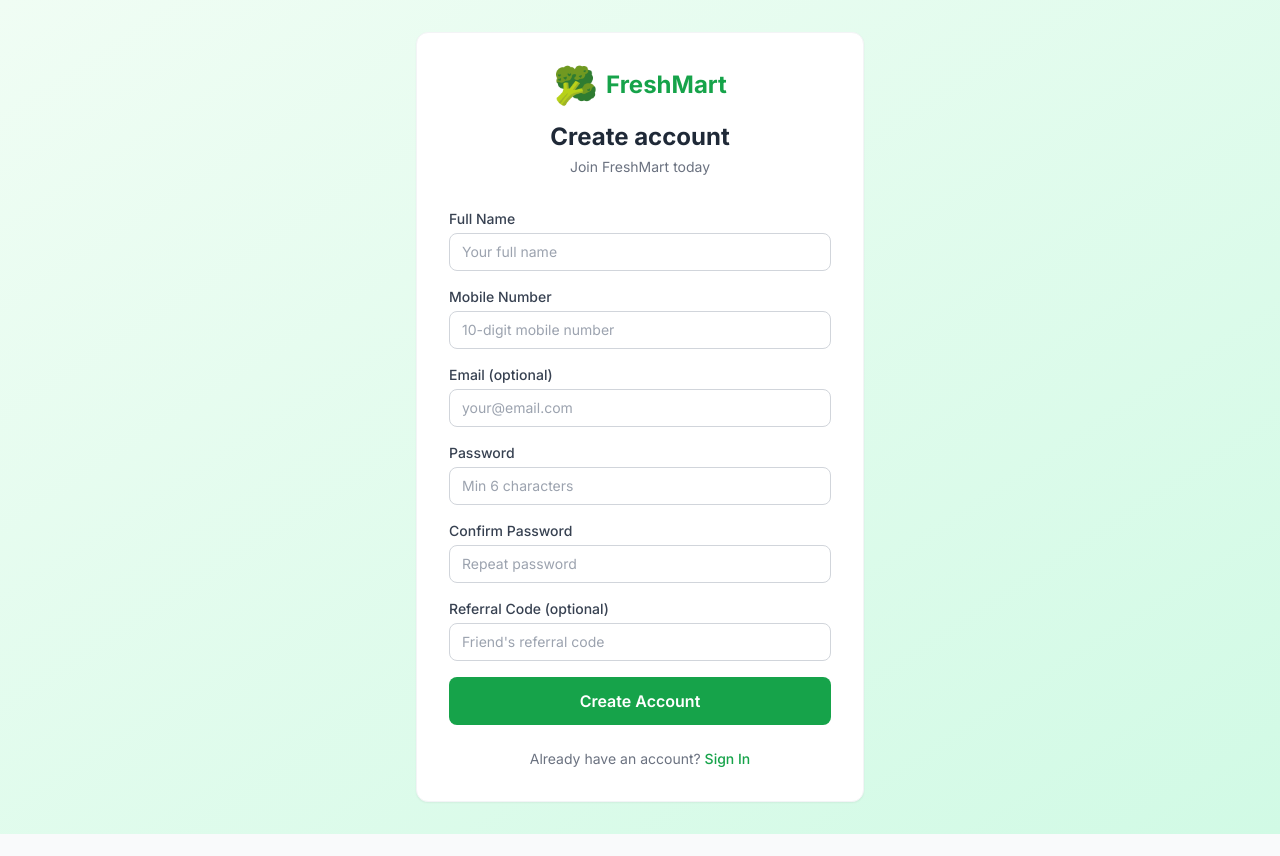
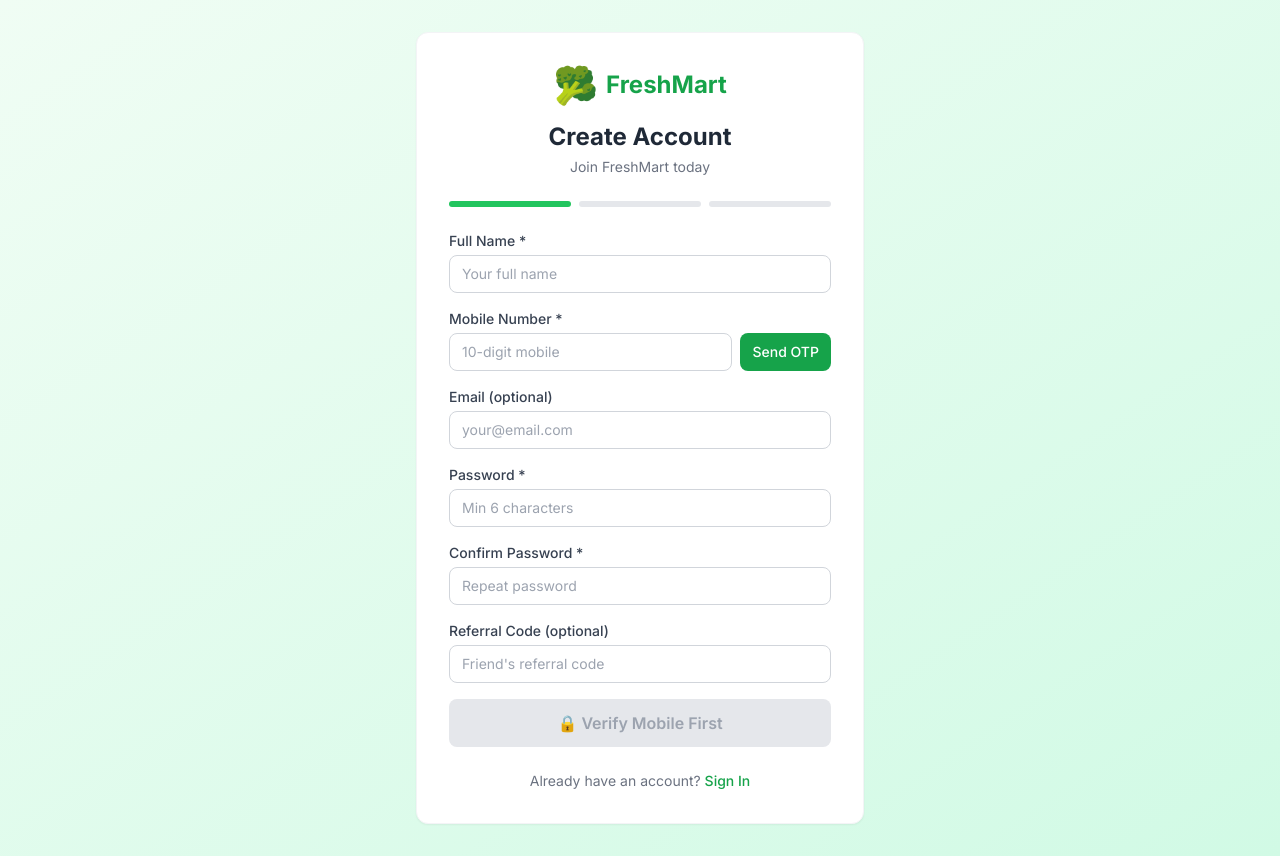
Before and after one commit to SonuSonu321/freshmart-frontend, a React (Vite) app: page /register in a window 1280 px wide. Before the commit the page ends 834 px from the top, so only its background shows below. Built offline with nearby package versions, Linux system fonts and the light colour scheme; no server answers.

Commit message:
Add OTP registration flow and return policy

```diff
--- a/src/pages/auth/Register.jsx
+++ b/src/pages/auth/Register.jsx
@@ -3,23 +3,74 @@ import { Link, useNavigate, useSearchParams } from 'react-router-dom'
 import { useDispatch, useSelector } from 'react-redux'
 import { register, clearError } from '../../store/slices/authSlice'
 import { toast } from 'react-toastify'
+import api from '../../utils/api'
+import { Phone, Shield, CheckCircle, RefreshCw } from 'lucide-react'
+
+const STEPS = { DETAILS: 1, OTP: 2 }
 
 export default function Register() {
   const dispatch = useDispatch()
   const navigate = useNavigate()
   const [searchParams] = useSearchParams()
   const { loading, error, token } = useSelector(s => s.auth)
+
+  const [step, setStep] = useState(STEPS.DETAILS)
   const [form, setForm] = useState({
     name: '', mobile: '', email: '', password: '', confirmPassword: '',
     referralCode: searchParams.get('ref') || ''
   })
+  const [otp, setOtp] = useState('')
+  const [otpSent, setOtpSent] = useState(false)
+  const [sendingOtp, setSendingOtp] = useState(false)
+  const [verifyingOtp, setVerifyingOtp] = useState(false)
+  const [otpVerified, setOtpVerified] = useState(false)
+  const [countdown, setCountdown] = useState(0)
 
   useEffect(() => { if (token) navigate('/') }, [token, navigate])
   useEffect(() => { if (error) { toast.error(error); dispatch(clearError()) } }, [error, dispatch])
 
+  // Countdown timer for resend
+  useEffect(() => {
+    if (countdown > 0) {
+      const t = setTimeout(() => setCountdown(c => c - 1), 1000)
+      return () => clearTimeout(t)
+    }
+  }, [countdown])
+
+  const handleSendOTP = async () => {
+    if (!form.mobile || form.mobile.length < 10) {
+      toast.error('Enter a valid 10-digit mobile number')
+      return
+    }
+    setSendingOtp(true)
+    try {
+      const res = await api.post('/auth/send-otp', { mobile: form.mobile })
+      toast.success(res.data.message)
+      setOtpSent(true)
+      setStep(STEPS.OTP)
+      setCountdown(60)
+    } catch (err) {
+      toast.error(err.response?.data?.message || 'Failed to send OTP')
+    } finally { setSendingOtp(false) }
+  }
+
+  const handleVerifyOTP = async () => {
+    if (otp.length !== 6) { toast.error('Enter 6-digit OTP'); return }
+    setVerifyingOtp(true)
+    try {
+      await api.post('/auth/verify-otp', { mobile: form.mobile, otp })
+      setOtpVerified(true)
+      toast.success('Mobile verified successfully!')
+    } catch (err) {
+      toast.error(err.response?.data?.message || 'Invalid OTP')
+    } finally { setVerifyingOtp(false) }
+  }
+
   const handleSubmit = (e) => {
     e.preventDefault()
+    if (!otpVerified) { toast.error('Please verify your mobile number first'); return }
     if (form.password !== form.confirmPassword) { toast.error('Passwords do not match'); return }
+    if (form.password.length < 6) { toast.error('Password must be at least 6 characters'); return }
     const { confirmPassword, ...data } = form
     dispatch(register(data))
   }
@@ -28,38 +79,87 @@ export default function Register() {
     <div className="min-h-screen flex items-center justify-center bg-gradient-to-br from-green-50 to-emerald-100 dark:from-gray-900 dark:to-gray-800 px-4 py-8">
       <div className="w-full max-w-md">
         <div className="card p-8">
-          <div className="text-center mb-8">
+          <div className="text-center mb-6">
             <Link to="/" className="inline-flex items-center gap-2 mb-4">
               <span className="text-4xl">🥦</span>
               <span className="font-bold text-green-600 text-2xl">FreshMart</span>
             </Link>
-            <h1 className="text-2xl font-bold text-gray-800 dark:text-white">Create account</h1>
+            <h1 className="text-2xl font-bold text-gray-800 dark:text-white">Create Account</h1>
             <p className="text-gray-500 dark:text-gray-400 text-sm mt-1">Join FreshMart today</p>
           </div>
 
+          {/* Step indicator */}
+          <div className="flex items-center gap-2 mb-6">
+            <div className={`flex-1 h-1.5 rounded-full ${step >= STEPS.DETAILS ? 'bg-green-500' : 'bg-gray-200'}`} />
+            <div className={`flex-1 h-1.5 rounded-full ${step >= STEPS.OTP ? 'bg-green-500' : 'bg-gray-200'}`} />
+            <div className={`flex-1 h-1.5 rounded-full ${otpVerified ? 'bg-green-500' : 'bg-gray-200'}`} />
+          </div>
+
           <form onSubmit={handleSubmit} className="space-y-4">
+            {/* Step 1: Details */}
             <div>
-              <label className="text-sm font-medium text-gray-700 dark:text-gray-300 mb-1 block">Full Name</label>
+              <label className="text-sm font-medium text-gray-700 dark:text-gray-300 mb-1 block">Full Name *</label>
               <input value={form.name} onChange={e => setForm(p => ({ ...p, name: e.target.value }))}
                 placeholder="Your full name" className="input" required />
             </div>
+
+            {/* Mobile + OTP */}
             <div>
-              <label className="text-sm font-medium text-gray-700 dark:text-gray-300 mb-1 block">Mobile Number</label>
-              <input type="tel" value={form.mobile} onChange={e => setForm(p => ({ ...p, mobile: e.target.value }))}
-                placeholder="10-digit mobile number" className="input" required />
+              <label className="text-sm font-medium text-gray-700 dark:text-gray-300 mb-1 block">Mobile Number *</label>
+              <div className="flex gap-2">
+                <input type="tel" value={form.mobile}
+                  onChange={e => { setForm(p => ({ ...p, mobile: e.target.value })); setOtpSent(false); setOtpVerified(false) }}
+                  placeholder="10-digit mobile" className="input flex-1"
+                  disabled={otpVerified} required />
+                {!otpVerified && (
+                  <button type="button" onClick={handleSendOTP} disabled={sendingOtp || countdown > 0}
+                    className="flex-shrink-0 bg-green-600 hover:bg-green-700 disabled:bg-gray-300 text-white text-sm font-medium px-3 py-2 rounded-lg transition-colors whitespace-nowrap">
+                    {sendingOtp ? '...' : countdown > 0 ? `${countdown}s` : otpSent ? 'Resend' : 'Send OTP'}
+                  </button>
+                )}
+                {otpVerified && (
+                  <div className="flex items-center gap-1 text-green-600 text-sm font-medium flex-shrink-0">
+                    <CheckCircle size={18} /> Verified
+                  </div>
+                )}
+              </div>
             </div>
+
+            {/* OTP Input */}
+            {otpSent && !otpVerified && (
+              <div className="bg-green-50 dark:bg-green-900/20 border border-green-200 dark:border-green-700 rounded-xl p-4">
+                <p className="text-sm text-green-700 dark:text-green-300 mb-3 flex items-center gap-2">
+                  <Shield size={14} />
+                  OTP sent to {form.mobile.slice(0, 3)}XXXXXXX{form.mobile.slice(-2)}
+                </p>
+                <div className="flex gap-2">
+                  <input value={otp} onChange={e => setOtp(e.target.value.replace(/\D/g, '').slice(0, 6))}
+                    placeholder="Enter 6-digit OTP" maxLength={6}
+                    className="input flex-1 text-center text-xl tracking-[0.5em] font-bold"
+                    inputMode="numeric" />
+                  <button type="button" onClick={handleVerifyOTP} disabled={verifyingOtp || otp.length !== 6}
+                    className="bg-green-600 hover:bg-green-700 disabled:bg-gray-300 text-white text-sm font-bold px-4 rounded-lg transition-colors">
+                    {verifyingOtp ? '...' : 'Verify'}
+                  </button>
+                </div>
+                {countdown > 0 && (
+                  <p className="text-xs text-gray-500 mt-2">Resend OTP in {countdown}s</p>
+                )}
+              </div>
+            )}
+
             <div>
               <label className="text-sm font-medium text-gray-700 dark:text-gray-300 mb-1 block">Email (optional)</label>
               <input type="email" value={form.email} onChange={e => setForm(p => ({ ...p, email: e.target.value }))}
                 placeholder="your@email.com" className="input" />
             </div>
             <div>
-              <label className="text-sm font-medium text-gray-700 dark:text-gray-300 mb-1 block">Password</label>
+              <label className="text-sm font-medium text-gray-700 dark:text-gray-300 mb-1 block">Password *</label>
               <input type="password" value={form.password} onChange={e => setForm(p => ({ ...p, password: e.target.value }))}
                 placeholder="Min 6 characters" className="input" required />
             </div>
             <div>
-              <label className="text-sm font-medium text-gray-700 dark:text-gray-300 mb-1 block">Confirm Password</label>
+              <label className="text-sm font-medium text-gray-700 dark:text-gray-300 mb-1 block">Confirm Password *</label>
               <input type="password" value={form.confirmPassword} onChange={e => setForm(p => ({ ...p, confirmPassword: e.target.value }))}
                 placeholder="Repeat password" className="input" required />
             </div>
@@ -68,8 +168,10 @@ export default function Register() {
               <input value={form.referralCode} onChange={e => setForm(p => ({ ...p, referralCode: e.target.value }))}
                 placeholder="Friend's referral code" className="input" />
             </div>
-            <button type="submit" disabled={loading} className="btn-primary w-full py-3">
-              {loading ? 'Creating...' : 'Create Account'}
+
+            <button type="submit" disabled={loading || !otpVerified}
+              className={`w-full py-3 rounded-lg font-semibold transition-colors ${otpVerified ? 'btn-primary' : 'bg-gray-200 text-gray-400 cursor-not-allowed'}`}>
+              {loading ? 'Creating...' : !otpVerified ? '🔒 Verify Mobile First' : '✅ Create Account'}
             </button>
           </form>
 
```
